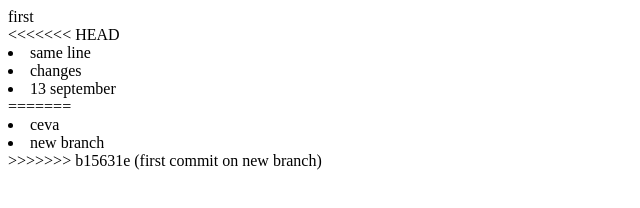
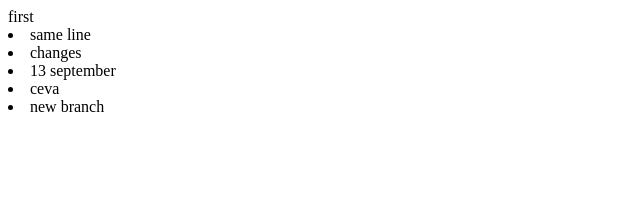
Before and after one commit to i626F/gitTutorial, a plain HTML site: page index.html in a window 1280 px wide. Shown: the whole page, without its empty margins (0-640 px from the left). Drawn offline with Linux system fonts and the light colour scheme.

Commit message:
rebased2

```diff
--- a/index.html
+++ b/index.html
@@ -8,14 +8,12 @@
   </head>
   <body>
     <div>first</div>
-<<<<<<< HEAD
     <li>same line</li>
     <li>changes</li>
     <li>13 september</li>
     <div></div>
-=======
+
     <li>ceva</li>
-    <li>new branch</li>
->>>>>>> b15631e (first commit on new branch)
+    <li>new branch</li
   </body>
 </html>
```
